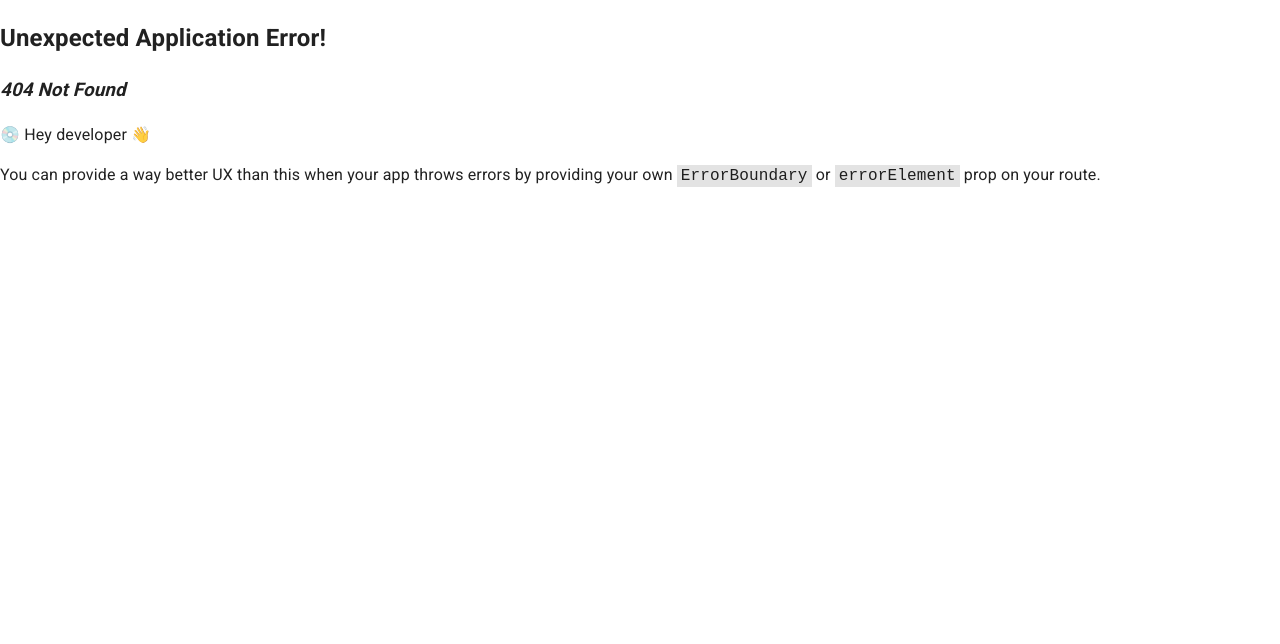
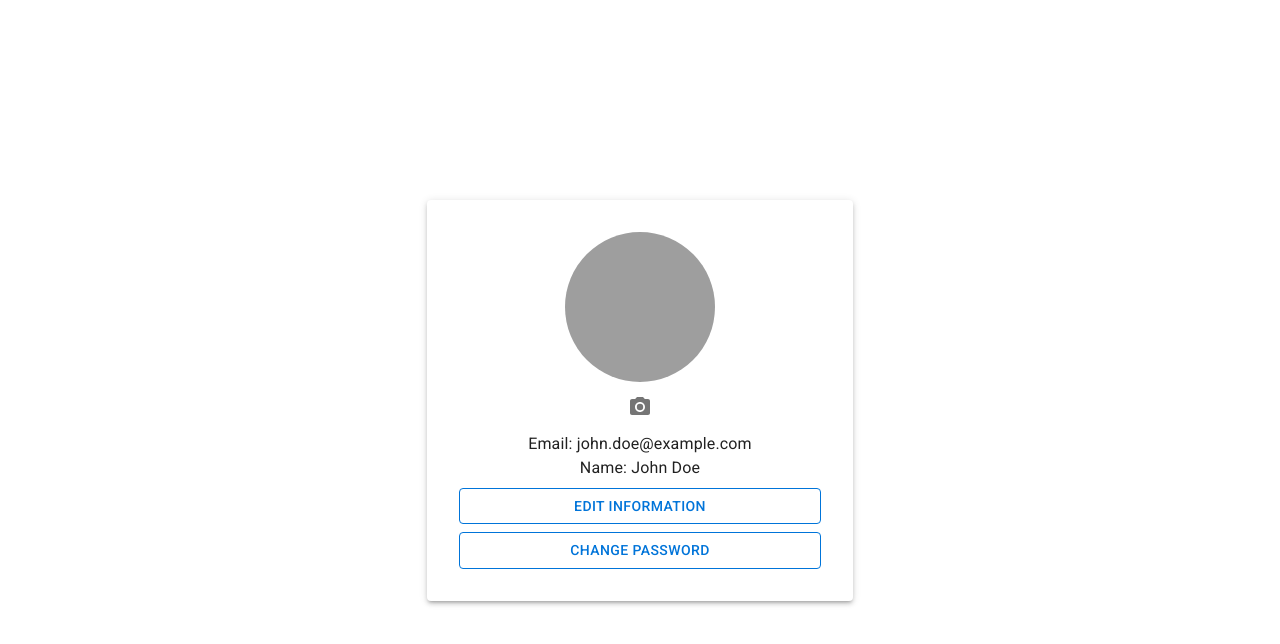
Before and after one commit to Dat-TG/MidtermAdvancedWebFrontend, a React (Vite) app: page /profile in a window 1280 px wide. Before the commit this address had no page. Shown: the top 644 px of the page. Built offline with nearby package versions, Linux system fonts and the light colour scheme; grey boxes are pictures that could not be loaded; a web font is replaced by a local one.

Commit message:
profile page + upload avatar + page title

```diff
--- a/src/components/LogInForm.tsx
+++ b/src/components/LogInForm.tsx
@@ -6,7 +6,7 @@ import {
   TextField,
   Typography,
 } from "@mui/material";
-import { useState } from "react";
+import { useEffect, useState } from "react";
 import { Controller, SubmitHandler, useForm } from "react-hook-form";
 import { toast } from "react-toastify";
 
@@ -16,6 +16,10 @@ type Inputs = {
 };
 
 function LogInForm() {
+  useEffect(() => {
+    document.title = "Log In";
+  }, []);
+
   const {
     control,
     handleSubmit,
--- a/src/pages/HomePage.tsx
+++ b/src/pages/HomePage.tsx
@@ -1,8 +1,12 @@
 import { Button, Typography } from "@mui/material";
+import { useEffect } from "react";
 import { useNavigate } from "react-router-dom";
 
 function HomePage() {
   const navigate = useNavigate();
+  useEffect(() => {
+    document.title = 'Home';
+  }, []);
   return (
     <>
       <Typography variant="h1" sx={{ margin: "30px" }}>
--- a/src/pages/LandingPage.tsx
+++ b/src/pages/LandingPage.tsx
@@ -1,4 +1,9 @@
+import { useEffect } from "react";
+
 function LandingPage() {
+  useEffect(() => {
+    document.title = "Landing";
+  }, []);
   return <>Landing Page</>;
 }
 
--- a/src/pages/RegisterPage.tsx
+++ b/src/pages/RegisterPage.tsx
@@ -1,8 +1,13 @@
 import { Grid, Paper, Stack, Typography } from "@mui/material";
 import { Link } from "react-router-dom";
 import RegisterForm from "../components/RegisterForm";
+import { useEffect } from "react";
 
 function RegisterPage() {
+  useEffect(() => {
+    document.title = 'Register';
+  }, []);
+
   return (
     <Grid
       container
--- /dev/null
+++ b/src/pages/UserProfilePage.tsx
@@ -0,0 +1,124 @@
+import React, { useEffect, useState } from "react";
+import {
+  Avatar,
+  Button,
+  Grid,
+  Typography,
+  Paper,
+  IconButton,
+  Box,
+} from "@mui/material";
+import PhotoCameraIcon from "@mui/icons-material/PhotoCamera";
+
+function UserProfile() {
+  useEffect(() => {
+    document.title = "My profile";
+  }, []);
+
+  const [user] = useState({
+    name: "John Doe",
+    email: "john.doe@example.com",
+  });
+
+  const [newAvatar, setNewAvatar] = useState("");
+
+  const buttonStyle = {
+    marginTop: "8px",
+    color: "#0074D9",
+    borderColor: "#0074D9",
+  };
+
+  const inputStyle = {
+    display: "none",
+  };
+
+  const handleAvatarChange = (e: React.ChangeEvent<HTMLInputElement>) => {
+    const file = e.target.files![0];
+    if (file) {
+      const reader = new FileReader();
+      reader.onload = (e) => {
+        setNewAvatar(e.target?.result as string);
+      };
+      reader.readAsDataURL(file);
+    }
+  };
+
+  return (
+    <Grid
+      container
+      justifyContent="center"
+      alignItems="center"
+      style={{ minHeight: "100vh" }}
+    >
+      <Grid item xs={12} sm={8} md={6} lg={4}>
+        <Paper elevation={3} style={{ padding: "32px" }}>
+          <input
+            accept="image/*"
+            id="avatar-input"
+            type="file"
+            style={inputStyle}
+            onChange={handleAvatarChange}
+          />
+          <label htmlFor="avatar-input">
+            <Avatar
+              alt={user.name}
+              src={newAvatar || "/path-to-avatar-image.jpg"}
+              sx={{
+                width: {
+                  md: 150,
+                  sm: 100,
+                  xs: 100,
+                },
+                height: {
+                  md: 150,
+                  sm: 100,
+                  xs: 100,
+                },
+                margin: "0 auto",
+              }}
+            />
+            <Box
+              sx={{
+                display: "flex",
+                alignItems: "center",
+                justifyContent: "center",
+              }}
+            >
+              <IconButton
+                component="span"
+                TouchRippleProps={{ center: true }}
+                size="medium"
+                style={{
+                  width: "50px",
+                  height: "50px",
+                }}
+              >
+                <PhotoCameraIcon />
+              </IconButton>
+            </Box>
+          </label>
+          <div>
+            <Typography variant="body1" style={{ textAlign: "center" }}>
+              Email: {user.email}
+            </Typography>
+          </div>
+          <div>
+            <Typography variant="body1" style={{ textAlign: "center" }}>
+              Name: {user.name}
+            </Typography>
+          </div>
+
+          <Button style={buttonStyle} variant="outlined" fullWidth>
+            Edit information
+          </Button>
+
+          <Button style={buttonStyle} variant="outlined" fullWidth>
+            Change Password
+          </Button>
+        </Paper>
+      </Grid>
+    </Grid>
+  );
+}
+
+export default UserProfile;
--- a/src/routes/router.tsx
+++ b/src/routes/router.tsx
@@ -3,6 +3,7 @@ import HomePage from "../pages/HomePage";
 import LogInPage from "../pages/LogInPage";
 import RegisterPage from "../pages/RegisterPage";
 import LandingPage from "../pages/LandingPage";
+import UserProfilePage from "../pages/UserProfilePage";
 
 const router = createBrowserRouter([
   {
@@ -21,6 +22,10 @@ const router = createBrowserRouter([
     path: "/landing",
     element: <LandingPage />,
   },
+  {
+    path: "/profile",
+    element: <UserProfilePage />,
+  },
 ]);
 
 export default router;
```
